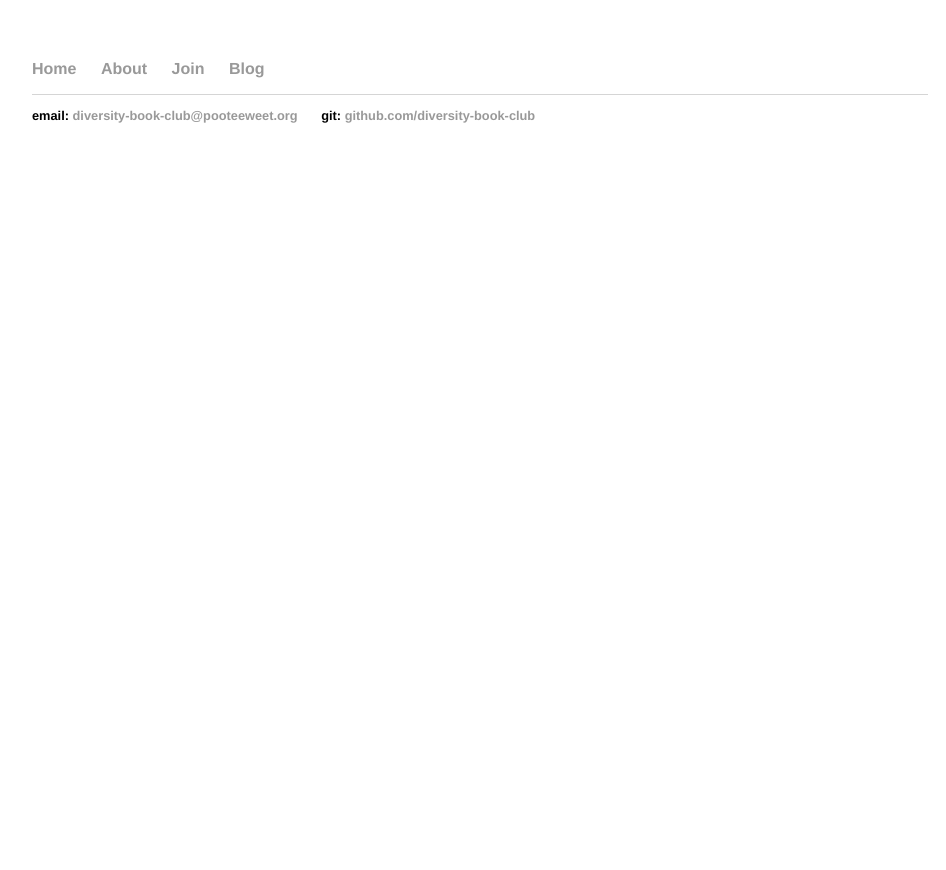
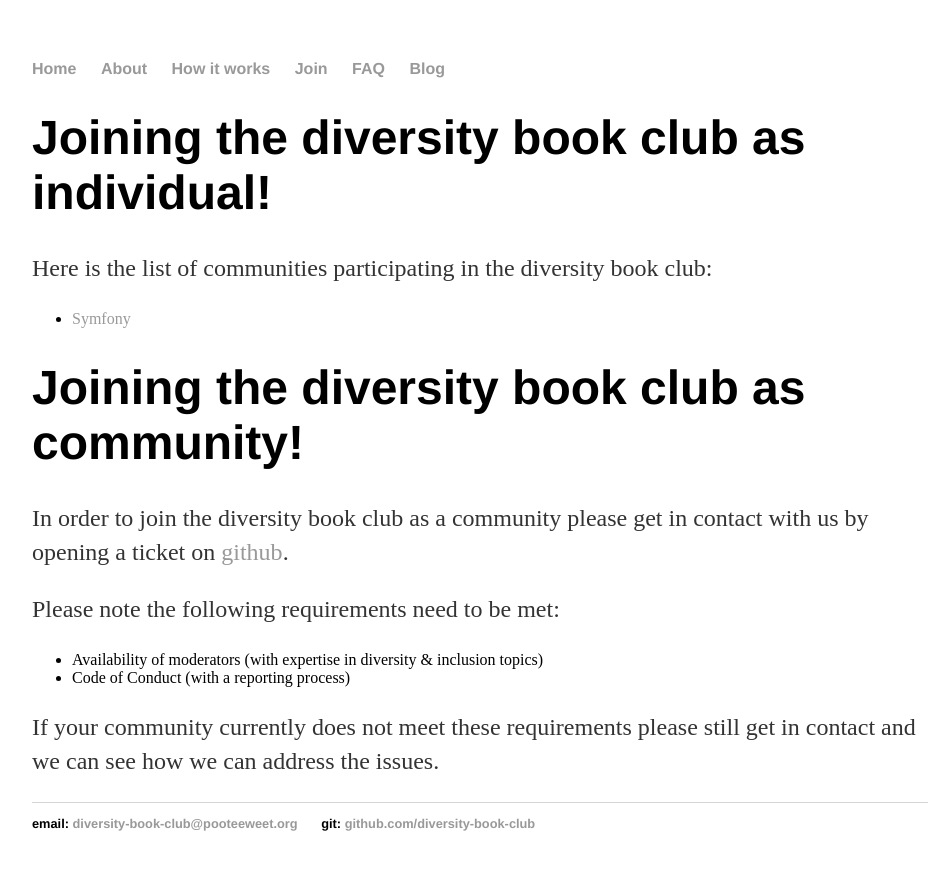
Before and after one commit to diversity-book-club/diversity-book-club.github.io, a Jekyll site: the page built from join/index.html, in a window 1280 px wide. Shown: the top 870 px of the page, without its empty margins (160-1106 px from the left). Built offline with Jekyll 4.4.1, drawn with Linux system fonts in a browser that asks for light colours.

Commit message:
added how/faq/join pages

```diff
--- a/_layouts/default.html
+++ b/_layouts/default.html
@@ -10,7 +10,9 @@
     <ul>
         <li><a href="/">Home</a></li>
         <li><a href="/about">About</a></li>
+        <li><a href="/how">How it works</a></li>
         <li><a href="/join">Join</a></li>
+        <li><a href="/faq">FAQ</a></li>
         <li><a href="/blog">Blog</a></li>
     </ul>
 </nav>
--- a/join/index.html
+++ b/join/index.html
@@ -2,3 +2,32 @@
 layout: default
 title: Join the Diversity Book Club
 ---
+<div class="blurb">
+    <h1>Joining the diversity book club as individual!</h1>
+
+    <p>
+        Here is the list of communities participating in the diversity book club:
+
+        <ul>
+            <li><a href="https://symfony.com">Symfony</a></li>
+        </ul>
+    </p>
+
+    <h1>Joining the diversity book club as community!</h1>
+
+    <p>
+        In order to join the diversity book club as a community please get in contact with us by opening a ticket on <a href="https://github.com/diversity-book-club/2019">github</a>.
+    </p>
+
+    <p>
+        Please note the following requirements need to be met:
+        <ul>
+            <li>Availability of moderators (with expertise in diversity & inclusion topics)</li>
+            <li>Code of Conduct (with a reporting process)</li>
+        </ul>
+    </p>
+
+    <p>
+        If your community currently does not meet these requirements please still get in contact and we can see how we can address the issues.
+    </p>
+</div>
```
Also changed, not shown: faq/index.html (added, +15 -0 lines), how/index.html (added, +16 -0 lines).
